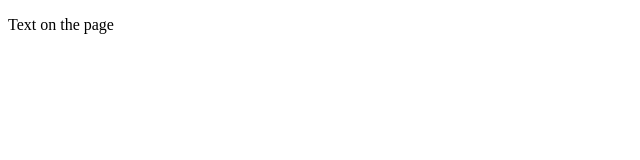
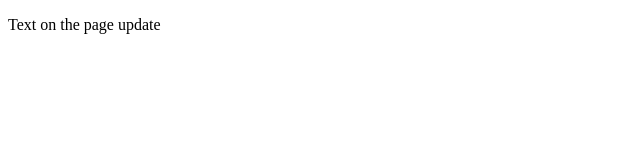
Before and after one commit to dzoukar/Mygit, a plain HTML site: page index.html in a window 1280 px wide. Shown: the full height of the page, 0-640 px from the left. Drawn offline with Linux system fonts and the light colour scheme.

```diff
--- a/index.html
+++ b/index.html
@@ -4,6 +4,6 @@
         <title>Name of the page</title>
     </head>
     <body>
-        <p>Text on the page</p>
+        <p>Text on the page update</p>
     </body>
 </html>
```
